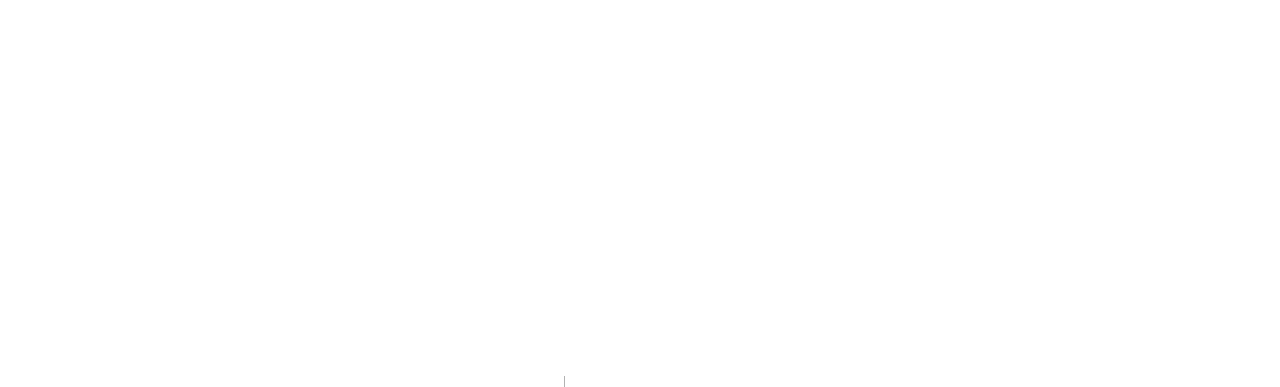
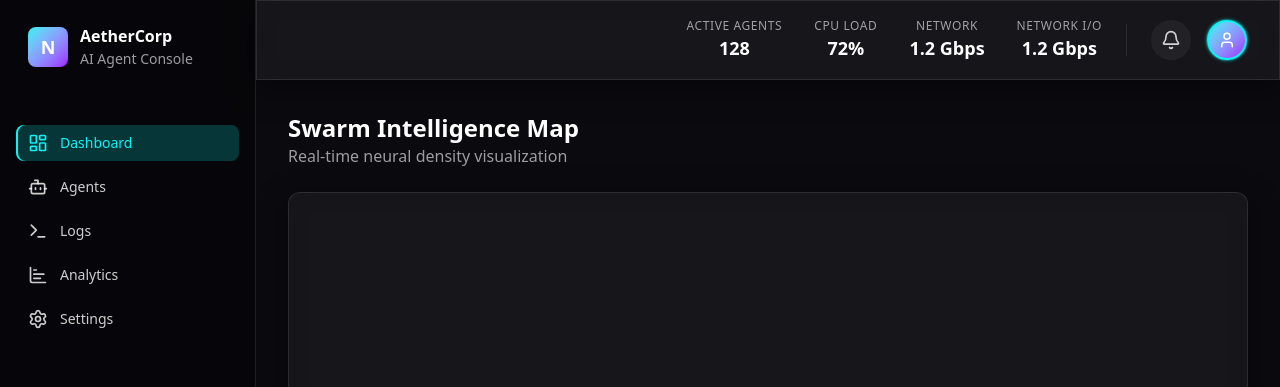
Before and after one commit to danyawn/nexus-agent-dashboard, a Next.js app: page /analytics in a window 1280 px wide. Before the commit this address had no page. Shown: the top 387 px of the page. Built offline with nearby package versions, Linux system fonts and the light colour scheme.

Commit message:
fix: Update AgentGrid to integrate Deploy Agent Modal functionality

```diff
--- /dev/null
+++ b/app/analytics/page.tsx
@@ -0,0 +1,29 @@
+import React from 'react';
+import Sidebar from '@/components/Sidebar';
+import TopBar from '@/components/TopBar';
+// Nanti kita import komponen Fusion di sini
+import SwarmVisualizer from '@/components/SwarmVisualizer';
+
+export default function AnalyticsPage() {
+  return (
+    <div className="relative flex h-auto min-h-screen w-full flex-col bg-[#0A0A0F]">
+      <div className="flex h-full w-full">
+        <Sidebar />
+        <main className="flex-1 pl-64">
+          <TopBar />
+          <div className="p-8">
+            <div className="mb-6">
+              <h1 className="text-2xl font-bold text-white">Swarm Intelligence Map</h1>
+              <p className="text-white/60">Real-time neural density visualization</p>
+            </div>
+
+            {/* Area ini yang akan diisi Fusion */}
+            <div className="w-full h-[600px] glass-panel rounded-xl overflow-hidden relative flex items-center justify-center">
+               <SwarmVisualizer />
+            </div>
+          </div>
+        </main>
+      </div>
+    </div>
+  );
+}
```
